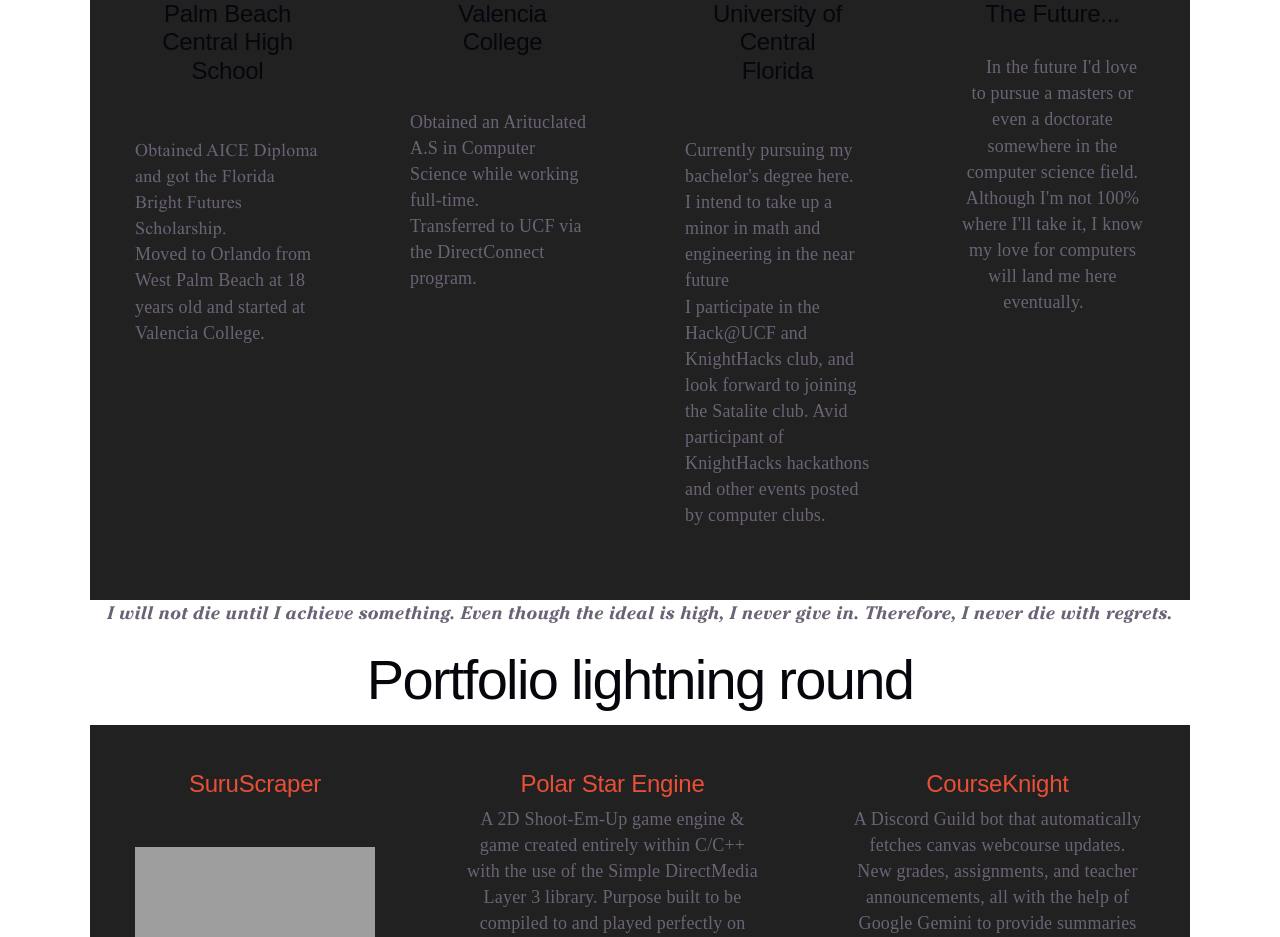
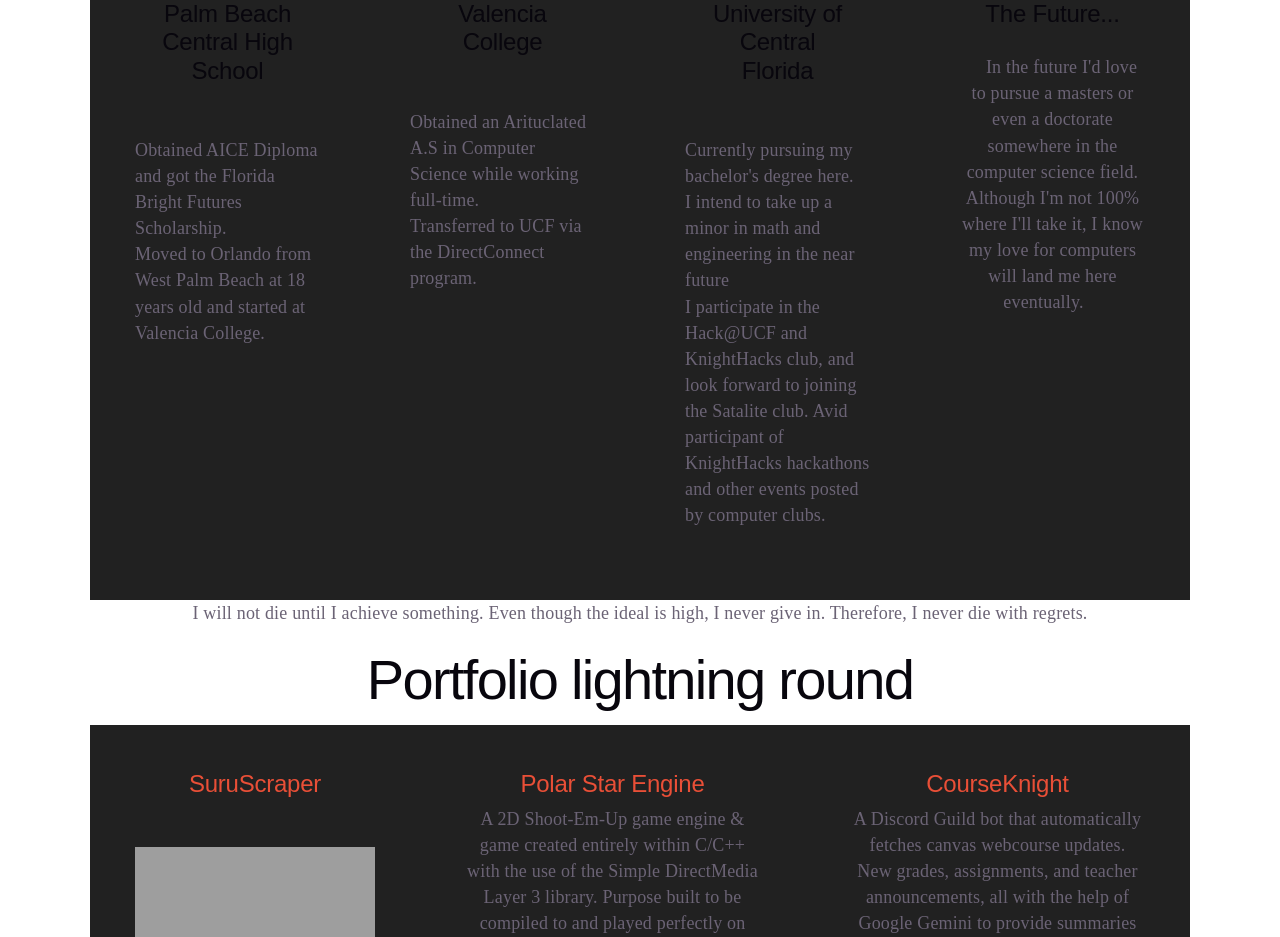
Before and after one commit to rydal05/portfolio-site, a React (Vite) app: page / in a window 1280 px wide. Shown: the part 1120-2057 px from the top of the page. Built offline with nearby package versions, Linux system fonts and the light colour scheme; grey boxes are pictures that could not be loaded.

Commit message:
stylesheet for aforementioned scrolling bars

```diff
--- a/src/index.css
+++ b/src/index.css
@@ -184,37 +184,6 @@
 
   /* one full tile */
 }
-
-@font-face {
-  font-family: "TimesNewRoman";
-  src: url("./assets/fonts/TimesNewRoman.ttf") format("truetype");
-  font-weight: 400;
-  font-style: normal;
-  font-display: swap;
-}
-
-@font-face {
-  font-family: "Helvetica";
-  src: url("./assets/fonts/Helvetica.ttf") format("truetype");
-  font-weight: 400;
-  font-style: normal;
-  font-display: swap;
-}
-
-@font-face {
-  font-family: "Cheltenham";
-  src: url("./assets/fonts/Cheltenham\ BoldItalic.ttf") format("truetype");
-  font-weight: 700;
-  font-style: italic;
-  font-display: swap;
-}
-
-@theme {
-  --font-timesnewroman: "TimesNewRoman", serif;
-  --font-helvetica: "Helvetica", sans-serif;
-  --font-cheltenham: "Cheltenham", serif;
-}
-
 .expandable {
   cursor: 'pointer';
   transition: transform .15s ease-in-out;
@@ -231,10 +200,95 @@
   margin: 8px 0px 8px 0px;
 }
 
-li a{
+li a {
   color: #e94f37;
 }
 
-li a:hover{
+li a:hover {
   color: #1d7cff;
 }
+
+/* Marquee — four stacked strips */
+.marquee-block.marquee-section {
+  transform: skewY(-1deg);
+  margin: 40px 0;
+  overflow: hidden;
+  border-bottom: var(--border);
+  background: var(--bg);
+}
+
+.marquee-track {
+  display: inline-flex;
+  flex-wrap: nowrap;
+  align-items: center;
+  gap: 0;
+  width: max-content;
+  max-width: none;
+  white-space: nowrap;
+  will-change: transform;
+}
+
+.marquee-track__text {
+  flex-shrink: 0;
+  display: block;
+  white-space: nowrap;
+  font-family: var(--font-display);
+  letter-spacing: -0.02em;
+  line-height: 1.2;
+  opacity: 1;
+}
+
+/* Strip 1 — primary blue */
+.marquee-strip--1 {
+  background: #d14934;
+  padding: 10px 0;
+}
+
+.marquee-strip--1 .marquee-track__text {
+  font-weight: 600;
+  font-size: 18px;
+  color: #060b18;
+  -webkit-font-smoothing: antialiased;
+  -moz-osx-font-smoothing: grayscale;
+  text-rendering: geometricPrecision;
+}
+
+.marquee-track--s1 {
+  animation: scrollLeft 15s linear infinite;
+}
+
+/* Strip 2 — dark,
+outlined text */
+.marquee-strip--2 {
+  background: #060b18;
+  padding: 10px 0;
+  color: #ffffff;
+}
+
+.marquee-track--s2 {
+  animation: scrollRight 18s linear infinite;
+}
+
+.marquee-section:hover .marquee-track {
+  animation-play-state: paused;
+}
+
+@keyframes scrollLeft {
+  0% {
+    transform: translateX(0);
+  }
+
+  100% {
+    transform: translateX(-50%);
+  }
+}
+
+@keyframes scrollRight {
+  0% {
+    transform: translateX(-50%);
+  }
+
+  100% {
+    transform: translateX(0);
+  }
+}
```
